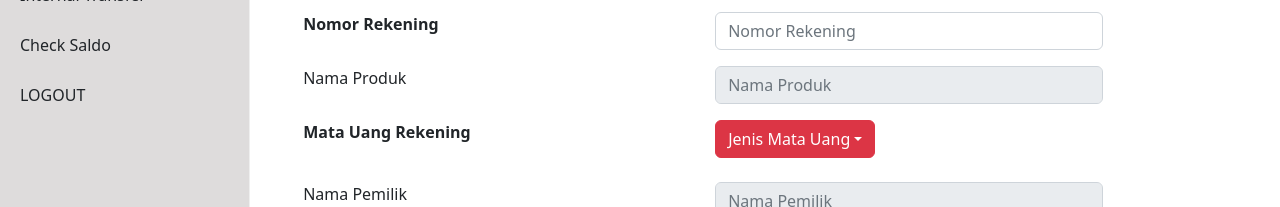
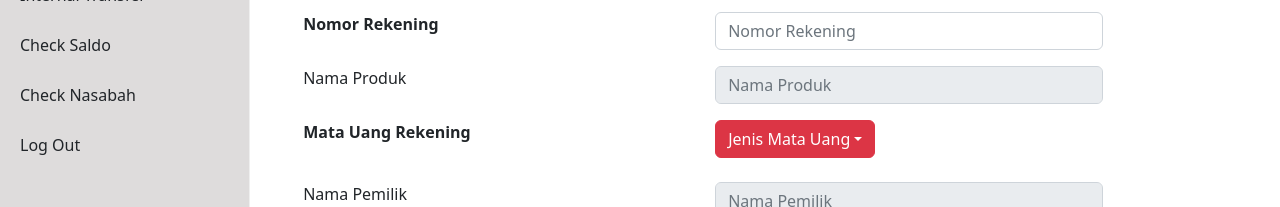
Before and after one commit to gerhanaaby/fe_teller_react, a React (Create React App) app: page /skn in a window 1280 px wide. Shown: the part 180-387 px from the top of the page. Built offline with nearby package versions, Linux system fonts and the light colour scheme; sample sign-in values are in the browser's storage.

Commit message:
merging all

```diff
--- a/src/components/sibebar.js
+++ b/src/components/sibebar.js
@@ -39,6 +39,7 @@ export default function SidebarComponent() {
   return (
     <Sidebar
       // defaultCollapsed
+
       breakPoint="sm"
       transitionDuration={800}
       backgroundColor="rgb(222, 220, 220)"
@@ -50,12 +51,13 @@ export default function SidebarComponent() {
           width: "250px",
           height: "100%",
           position: "fixed",
+          //position: "fixed",
         }}
       >
         <MenuItem
           icon={<MenuOutlinedIcon />}
           onClick={() => {
-            collapseSidebar();
+            //collapseSidebar();
             //toggle();
           }}
           style={{ textAlign: "center" }}
@@ -74,7 +76,6 @@ export default function SidebarComponent() {
         <MenuItem component={<Link to="/home" />}>Dashboard</MenuItem>
         <SubMenu label="Kriling">
           <MenuItem component={<Link to="/skn" />}>Setoran Kriling </MenuItem>
-          <MenuItem component={<Link to="/skn" />}>Penitipan Kriling</MenuItem>
         </SubMenu>
         <MenuItem
           component={<Link to="/internal_transfer" />}
@@ -85,8 +86,11 @@ export default function SidebarComponent() {
         <MenuItem component={<Link to="/cek_saldo" />} label="Check Saldo">
           Check Saldo
         </MenuItem>
+        <MenuItem component={<Link to="/cek_nasabah" />} label="Check Saldo">
+          Check Nasabah
+        </MenuItem>
         <MenuItem variant="primary" onClick={handleLogout} label="Check Saldo">
-          LOGOUT
+          Log Out
         </MenuItem>
       </Menu>
       <ModalComponent
```
